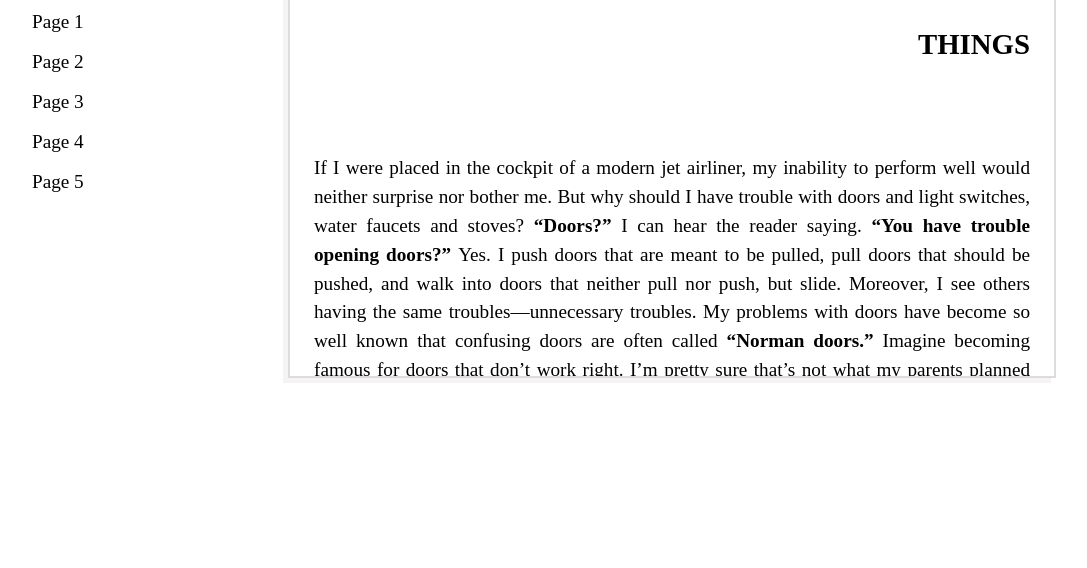
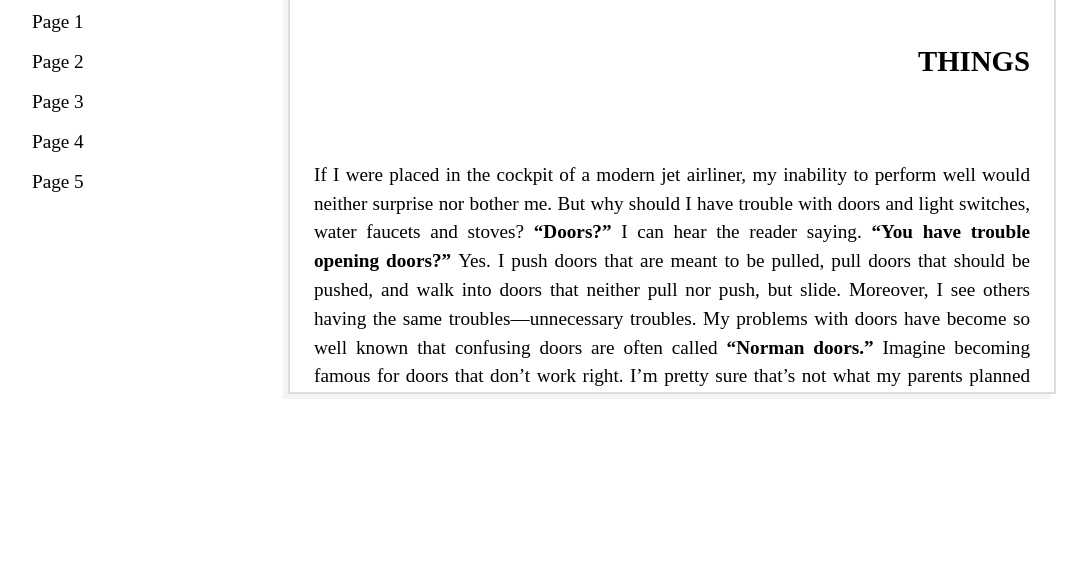
Before and after one commit to LeNganThanh/LayoutWebpag, a plain HTML site: page index.html in a window 1280 px wide. Shown: the part 232-800 px from the top of the page, without its empty margins (176-1263 px from the left). Drawn offline with Linux system fonts and the light colour scheme; a web font is replaced by a local one.

Commit message:
Creating a layout webpage

```diff
--- a/css/style.css
+++ b/css/style.css
@@ -27,17 +27,17 @@ body {
   height: 50vh;
   top: 8rem;
 }
-.menu h2{
+.menu h2 {
   margin-bottom: 1rem;
   text-decoration: underline;
   font-size: 2rem;
 }
-.menu :is(a, li){
+.menu :is(a, li) {
   list-style-type: none;
   text-decoration: none;
   color: black;
 }
-.menu a:hover{
+.menu a:hover {
   color: rgb(214, 218, 22);
   font-weight: bold;
 }
@@ -50,20 +50,19 @@ body {
   border: 2px solid gainsboro;
   box-shadow: -5px 5px rgb(245, 243, 243);
   right: 0;
-  top: 2rem;
+  top: 3rem;
   overflow: hidden;
   line-height: 1.8rem;
-
 }
-.post h2{
+.post h2 {
   text-align: right;
-    padding: 1.5rem;
+  padding: 2rem 1.5rem 0.8rem;
 }
-.post p{
+.post p {
   margin-top: 3rem;
   padding: 1.5rem;
   text-align: justify;
 }
-span{
+span {
   font-weight: bold;
 }
```
Lines whose indentation alone changed are shown as unchanged.
